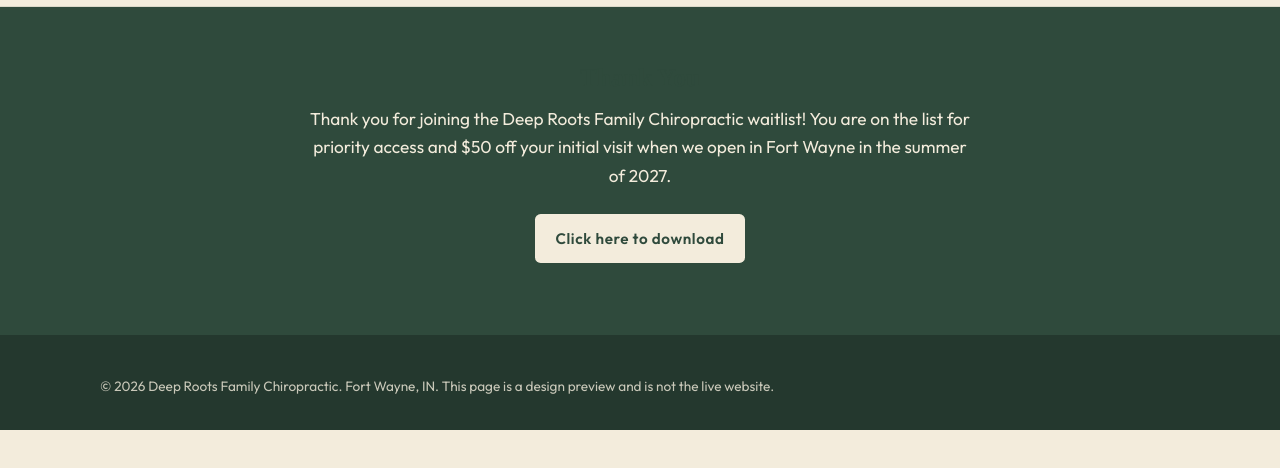
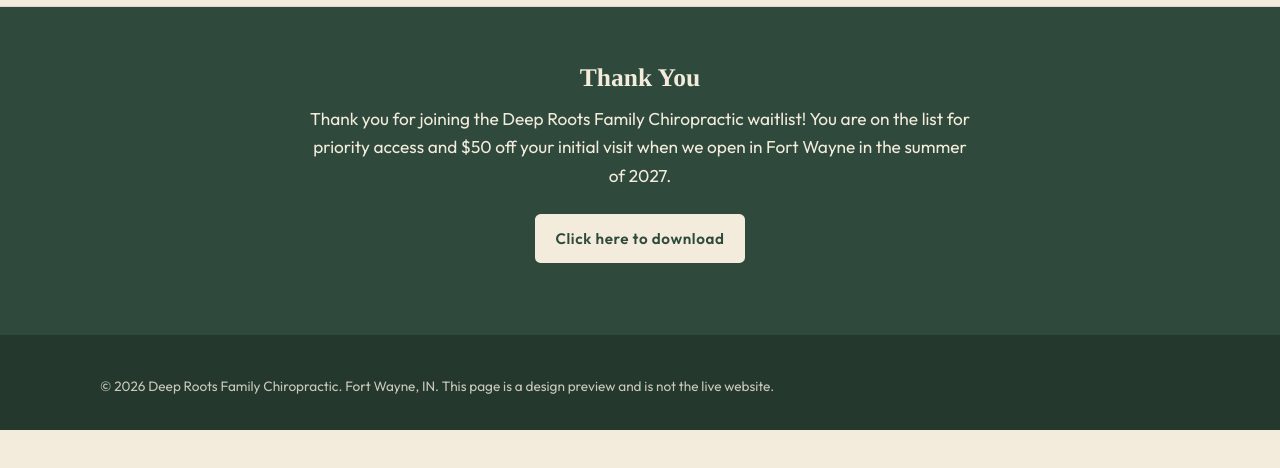
Before and after one commit to localember/deep-roots-family-chiro-preview, a plain HTML site: page thank-you/index.html in a window 1280 px wide. Shown: the part 222-690 px from the top of the page. Drawn offline with Linux system fonts and the light colour scheme.

Commit message:
Thank-you page: cream h1 on dark green section (DRFC-2026-11-25-thankyou-heading)

```diff
--- a/thank-you/index.html
+++ b/thank-you/index.html
@@ -28,7 +28,7 @@
   <main id="main">
     <section class="section section-dark waitlist">
       <div class="wrap" style="text-align:center">
-        <h1>Thank You</h1>
+        <h1 style="color:var(--cream)">Thank You</h1>
         <p class="cta-copy">Thank you for joining the Deep Roots Family Chiropractic waitlist! You are on the list for priority access and $50 off your initial visit when we open in Fort Wayne in the summer of 2027.</p>
         <p>
           <!-- PDF GOES HERE: replace href="#" with the URL of Braden's PDF once it is provided. -->
```
